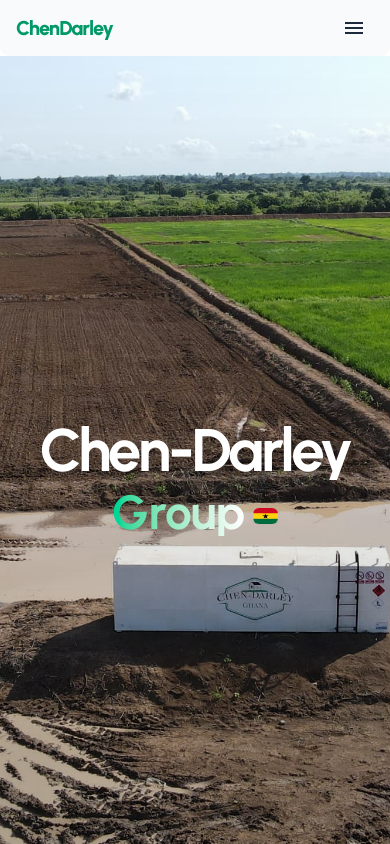
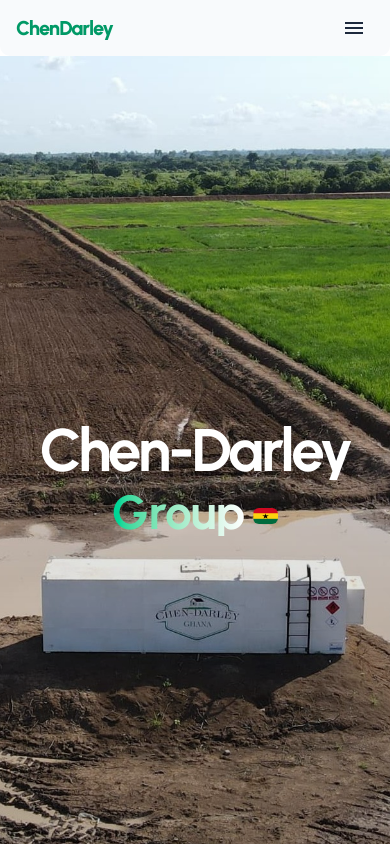
Before and after one commit to lloydampadu/chendarley, a Next.js app: page / in a window 390 px wide. Built offline with nearby package versions, Linux system fonts and the light colour scheme.

Commit message:
Your descriptive commit message

```diff
--- a/src/app/component/Hero.tsx
+++ b/src/app/component/Hero.tsx
@@ -77,12 +77,26 @@
           className="absolute inset-0"
           style={{ y: backgroundY, x: mouseXSpring, scale: heroScale }}
         >
-          <Image
-            src="/images/farmwithcontainer.jpg"
-            alt="Farm with Container"
-            fill
-            className="object-cover hover:scale-105 transition-transform duration-500"
-          />
+          <div className="absolute inset-0">
+            {typeof window !== "undefined" && window.innerWidth < 768 ? (
+                <Image
+                src="/images/heromobile.jpg"
+                alt="Farm Mobile"
+                fill
+                className="object-cover"
+                sizes="(max-width: 768px) 100vw, 100vw" // mobile gets smaller image
+
+                />
+            ) : (
+                <Image
+                src="/images/farmwithcontainer.jpg"
+                alt="Farm Desktop"
+                fill
+                className="object-cover"
+                />
+              )}
+            </div>
+
         </motion.div>
 
         {/* Overlay */}
```
Also changed, not shown: public/images/heromobile.jpg (added).
